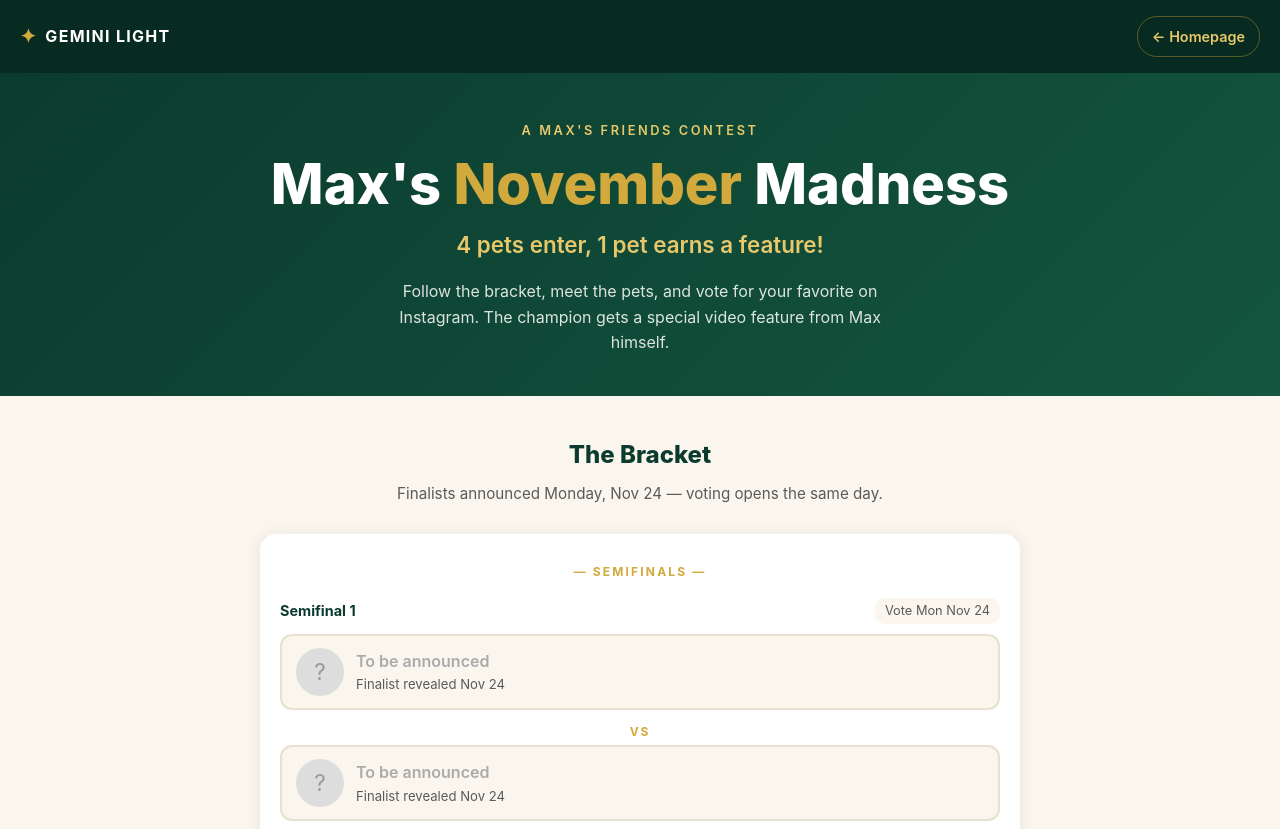
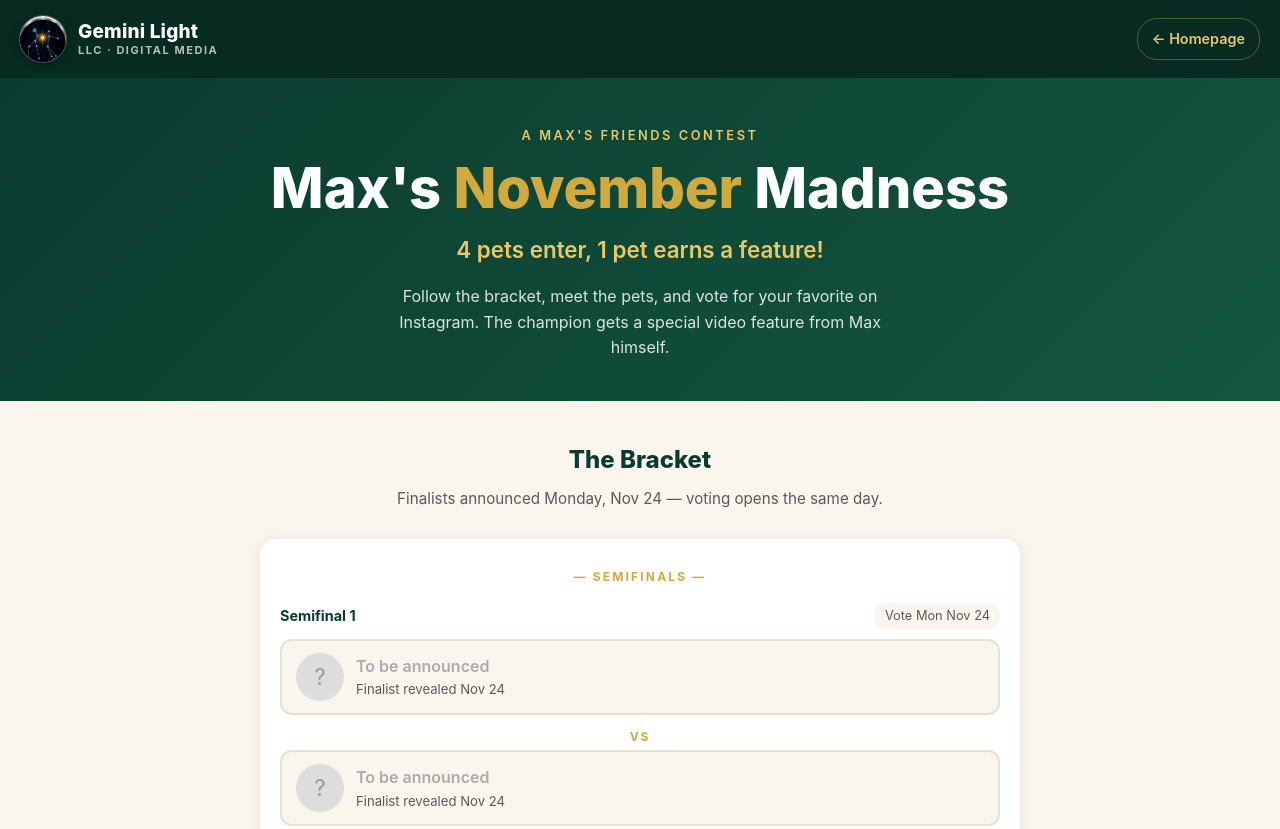
Before and after one commit to geminilightllc/geminilightllc.github.io, a plain HTML site: page november-madness/index.html in a window 1280 px wide. Shown: the top 829 px of the page. Drawn offline with Linux system fonts and the light colour scheme.

Commit message:
Add logo header to November Madness page

```diff
--- a/november-madness/index.html
+++ b/november-madness/index.html
@@ -59,15 +59,19 @@
   }
   .header-logo {
     color: var(--white);
-    font-weight: 700;
-    font-size: 1rem;
-    letter-spacing: 0.08em;
     text-decoration: none;
     display: flex;
     align-items: center;
-    gap: 8px;
+    gap: 12px;
   }
-  .header-logo .star { color: var(--gold); font-size: 1.2rem; }
+  .header-logo .logo-mark {
+    width: 46px; height: 46px; flex: 0 0 46px;
+    border-radius: 50%; object-fit: cover;
+    box-shadow: 0 0 0 1px rgba(255,255,255,0.25), 0 2px 8px rgba(0,0,0,0.35);
+  }
+  .header-logo .brand-text { display: flex; flex-direction: column; line-height: 1.2; }
+  .header-logo .brand-name { font-weight: 800; font-size: 19px; letter-spacing: 0.01em; }
+  .header-logo .brand-sub { font-size: 11px; font-weight: 700; letter-spacing: 0.14em; color: rgba(255,255,255,0.7); text-transform: uppercase; }
   .header-home {
     color: var(--gold-light);
     text-decoration: none;
@@ -411,7 +415,13 @@
 <body>
 
 <header class="header">
-  <a href="https://geminilightllc.com/" class="header-logo"><span class="star">✦</span> GEMINI LIGHT</a>
+  <a href="https://geminilightllc.com/" class="header-logo">
+    <img src="../gemini-light-emblem.jpg" alt="Gemini Light logo — circular emblem with the Gemini constellation and a golden starburst" class="logo-mark">
+    <span class="brand-text">
+      <span class="brand-name">Gemini Light</span>
+      <span class="brand-sub">LLC · Digital Media</span>
+    </span>
+  </a>
   <a href="https://geminilightllc.com/" class="header-home">← Homepage</a>
 </header>
 
```
